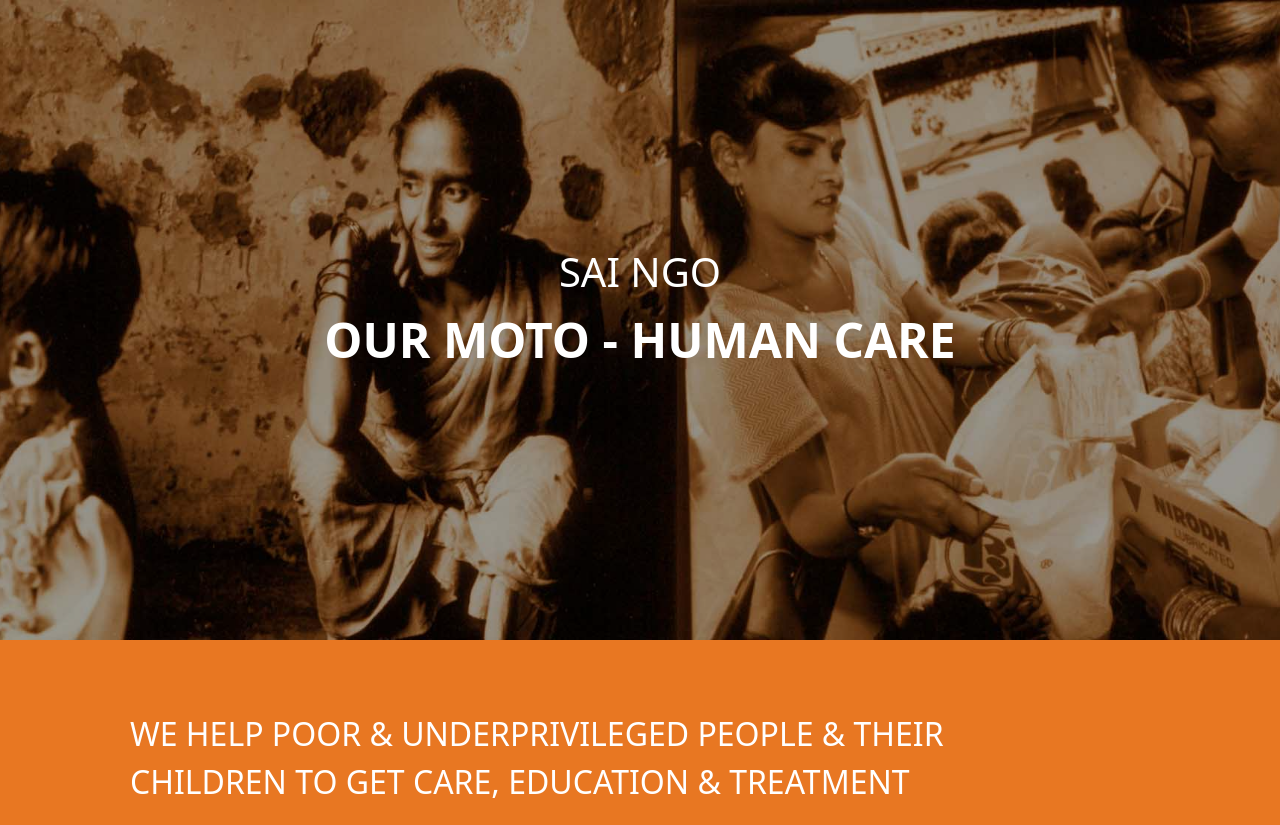
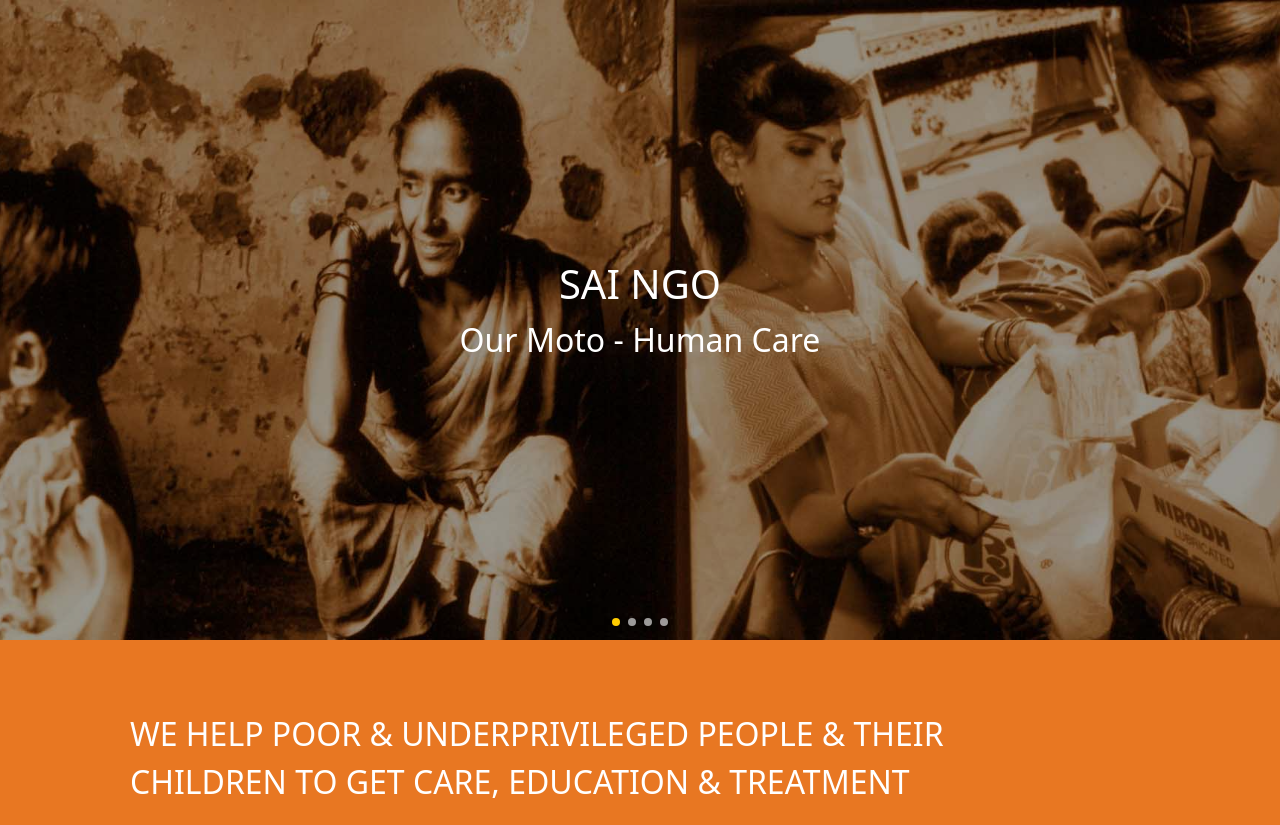
Before and after one commit to balotiyash/sai-ngo-frontend, a PHP site: page / in a window 1280 px wide. Shown: the part 125-950 px from the top of the page. Run offline with PHP 8.4, Linux system fonts and the light colour scheme; some web fonts are replaced.

Commit message:
Implemented slider in hero image of home page

```diff
--- a/index.php
+++ b/index.php
@@ -37,12 +37,58 @@
     <!-- Main Content -->
 
     <!-- Hero Image -->
-    <div class="hero-image">
+    <!-- <div class="hero-image">
         <div class="hero-text">
             <h1>SAI NGO</h1>
             <p>Our Moto - Human Care</p>
         </div>
+    </div> -->
+
+    <!-- Hero Image Slider -->
+    <div class="swiper hero-slider">
+        <div class="swiper-wrapper">
+            <!-- Slide 1 -->
+            <div class="swiper-slide">
+                <div class="hero-image" style="background-image: url('./assets/home/heroImg1.jpg');">
+                    <div class="hero-text">
+                        <h1>SAI NGO</h1>
+                        <p>Our Moto - Human Care</p>
+                    </div>
+                </div>
+            </div>
+            <!-- Slide 2 -->
+            <div class="swiper-slide">
+                <div class="hero-image" style="background-image: url('./assets/home/heroImg2.jpg');">
+                    <div class="hero-text">
+                        <h1>WE NEED YOUR HELP</h1>
+                        <p>YOU CAN MAKE DIFFERENCE BY DONATING IN THE LIFE OF NEEDY. </p>
+                    </div>
+                </div>
+            </div>
+            <!-- Slide 3 -->
+            <div class="swiper-slide">
+                <div class="hero-image" style="background-image: url('./assets/home/heroImg3.jpg');">
+                    <div class="hero-text">
+                        <h1>Hollywood & Bollywood Actress Priyanka Chopra Supporting Sai</h1>
+                        <p>We Need Your Help. You Can Make Difference By Donating In The Life Of Needy.</p>
+                    </div>
+                </div>
+            </div>
+            <!-- Slide 4 -->
+            <div class="swiper-slide">
+                <div class="hero-image" style="background-image: url('./assets/home/heroImg4.jpg');">
+                    <div class="hero-text">
+                        <h1>Bollywood Actor Anant Jog Supporting Sai</h1>
+                        <p>We Need Your Help. You Can Make Difference By Donating In The Life Of Needy.</p>
+                    </div>
+                </div>
+            </div>
+        </div>
+
+        <!-- Swiper Pagination (Dots) -->
+        <div class="swiper-pagination"></div>
     </div>
+
 
     <!-- Mission Section -->
     <div class="mission-section">
@@ -188,6 +234,21 @@
             }
         });
     });
+
+    document.addEventListener("DOMContentLoaded", function () {
+        new Swiper('.hero-slider', {
+            effect: "fade", // Smooth fade transition
+            autoplay: {
+                delay: 4000, // Auto-slide every 4s
+                disableOnInteraction: false,
+            },
+            loop: true, // Infinite looping
+            pagination: {
+                el: ".swiper-pagination",
+                clickable: true, // Allow clicking dots
+            }
+        });
+    });
 </script>
 
 </html>
--- a/style.css
+++ b/style.css
@@ -13,18 +13,25 @@ body, html {
     background-color: #f5f5f5;
 }
 
-/* Hero Section */
+/* Hero Slider Container */
+.hero-slider {
+    width: 100%;
+    height: 80vh; /* Adjust height as needed */
+}
+
+/* Individual Hero Slide */
 .hero-image {
     position: relative;
     width: 100%;
-    height: 80vh; /* Adjust based on navbar size */
-    background: url("./assets/home/heroImg1.jpg") no-repeat center center/cover;
+    height: 100%;
+    background-size: cover;
+    background-position: center;
     display: flex;
     align-items: center;
     justify-content: center;
 }
 
-/* Dark Overlay for better text visibility */
+/* Dark Overlay */
 .hero-image::before {
     content: "";
     position: absolute;
@@ -32,18 +39,33 @@ body, html {
     left: 0;
     width: 100%;
     height: 100%;
-    background: rgba(0, 0, 0, 0.4); /* Darken image slightly */
+    background: rgba(0, 0, 0, 0.4); /* Darken the image for better text visibility */
 }
 
 /* Hero Text */
 .hero-text {
-    position: absolute;
+    position: relative;
+    color: white;
     text-align: center;
-    color: white;
-    font-weight: bold;
-    font-size: 3rem;
-    text-transform: uppercase;
-    z-index: 2; /* Ensure it appears above overlay */
+    font-size: 2rem;
+    z-index: 2;
+}
+
+/* Swiper Pagination (Dots) */
+.swiper-pagination .swiper-pagination-bullet {
+    background: white;
+    opacity: 0.6;
+}
+.swiper-pagination .swiper-pagination-bullet-active {
+    background: #ffcc00; /* Highlighted dot color */
+    opacity: 1;
+}
+
+/* Responsive Design */
+@media (max-width: 768px) {
+    .hero-text {
+        font-size: 1.5rem;
+    }
 }
 
 /* Section: Mission Statement */
```
